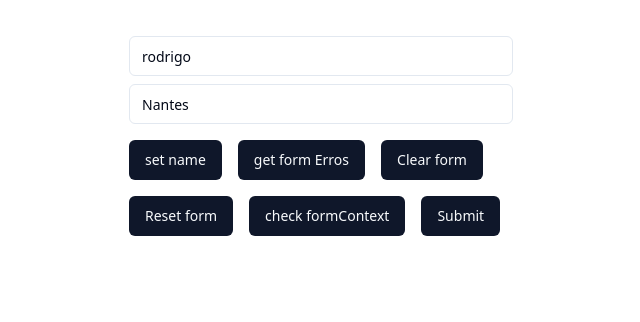
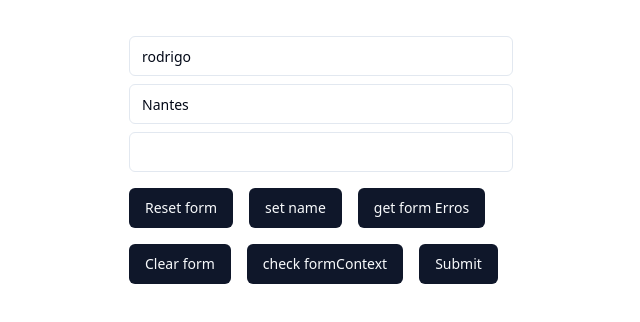
Before and after one commit to rodrigosnantes/frac-ui, a React (Vite) app: page / in a window 1280 px wide. Shown: the top 322 px of the page, without its empty margins (319-959 px from the left). Built offline with nearby package versions, Linux system fonts and the light colour scheme.

Commit message:
remove duplicate export

```diff
--- a/package.json
+++ b/package.json
@@ -1,6 +1,6 @@
 {
   "name": "frac-ui",
-  "version": "1.4.14",
+  "version": "1.4.16",
   "main": "dist/frac-ui.umd.js",
   "module": "dist/frac-ui.es.js",
   "types": "dist/index.d.ts",
--- a/src/App.jsx
+++ b/src/App.jsx
@@ -48,7 +48,7 @@ function FormContent() {
   return (
     <div className="w-full mt-9 flex justify-center">
       <div className="w-96">
-        <div className='gap-2 flex flex-col'>
+        <div className="gap-2 flex flex-col">
           <Input
             name="name"
             label="Nome"
@@ -60,23 +60,29 @@ function FormContent() {
             label="sobrenome"
             rules={{ required: 'Campo Obrigatório' }}
           />
+
+          <Input
+            name="email"
+            label="Email"
+            rules={{ required: 'Campo Obrigatório' }}
+          />
         </div>
 
         <div className="flex gap-4 flex-wrap mt-4">
+          <Button type="button" onClick={handleReset}>
+            Reset form
+          </Button>
+
           <Button type="button" onClick={setNameValue}>
             set name
           </Button>
 
           <Button type="button" onClick={showErrorsForm}>
-           get form Erros
+            get form Erros
           </Button>
 
           <Button type="button" onClick={ClearForm}>
             Clear form
-          </Button>
-
-          <Button type="button" onClick={handleReset}>
-            Reset form
           </Button>
 
           <Button type="button" onClick={checkFormContext}>
--- a/src/index.ts
+++ b/src/index.ts
@@ -21,4 +21,3 @@ export * from '@/components/ui/tooltip';
 export * from '@/components/ui/pagination';
 export * from '@/components/ui/label';
 export * from '@/components/ui/alert-dialog';
-export * from '@/components/ui/form';
```
